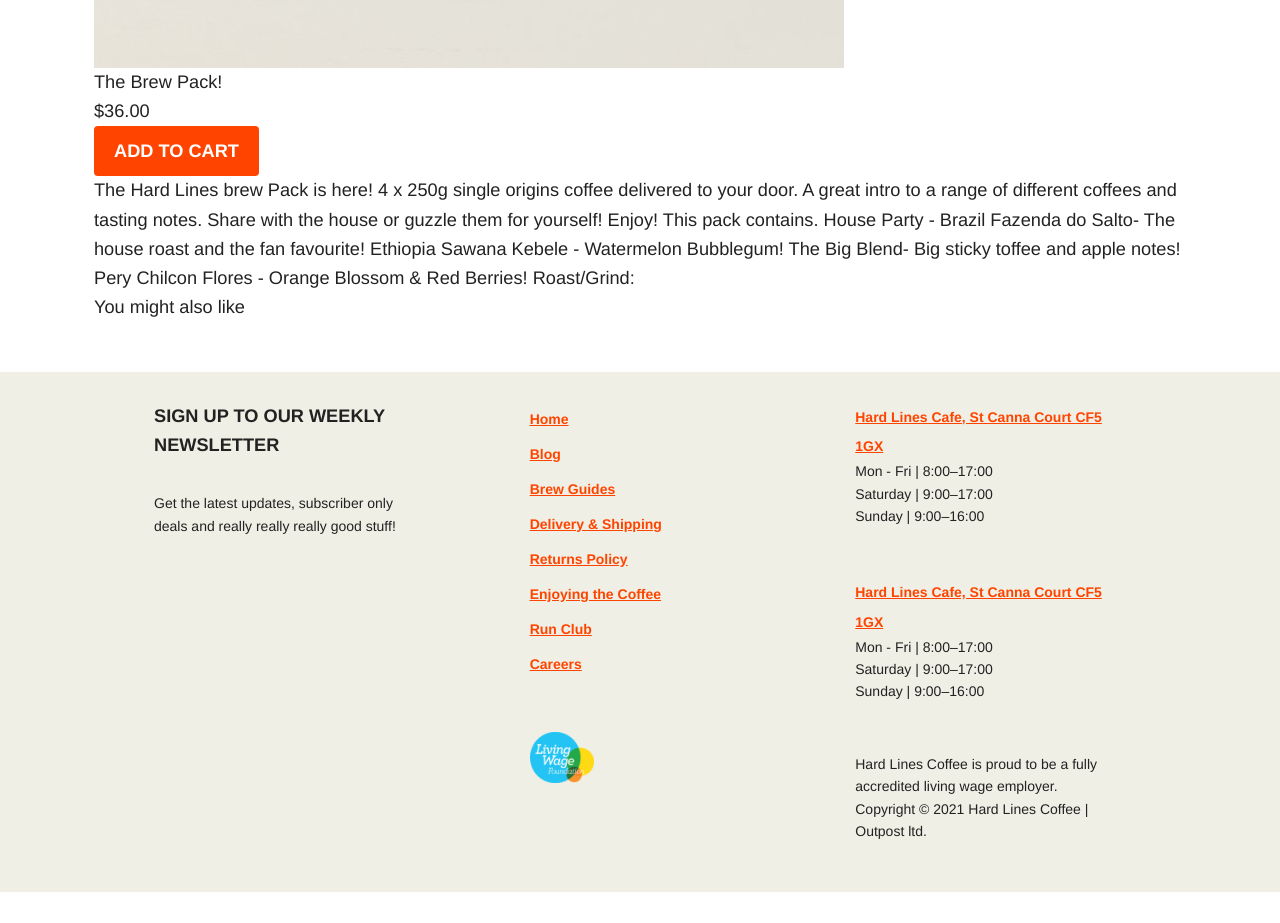
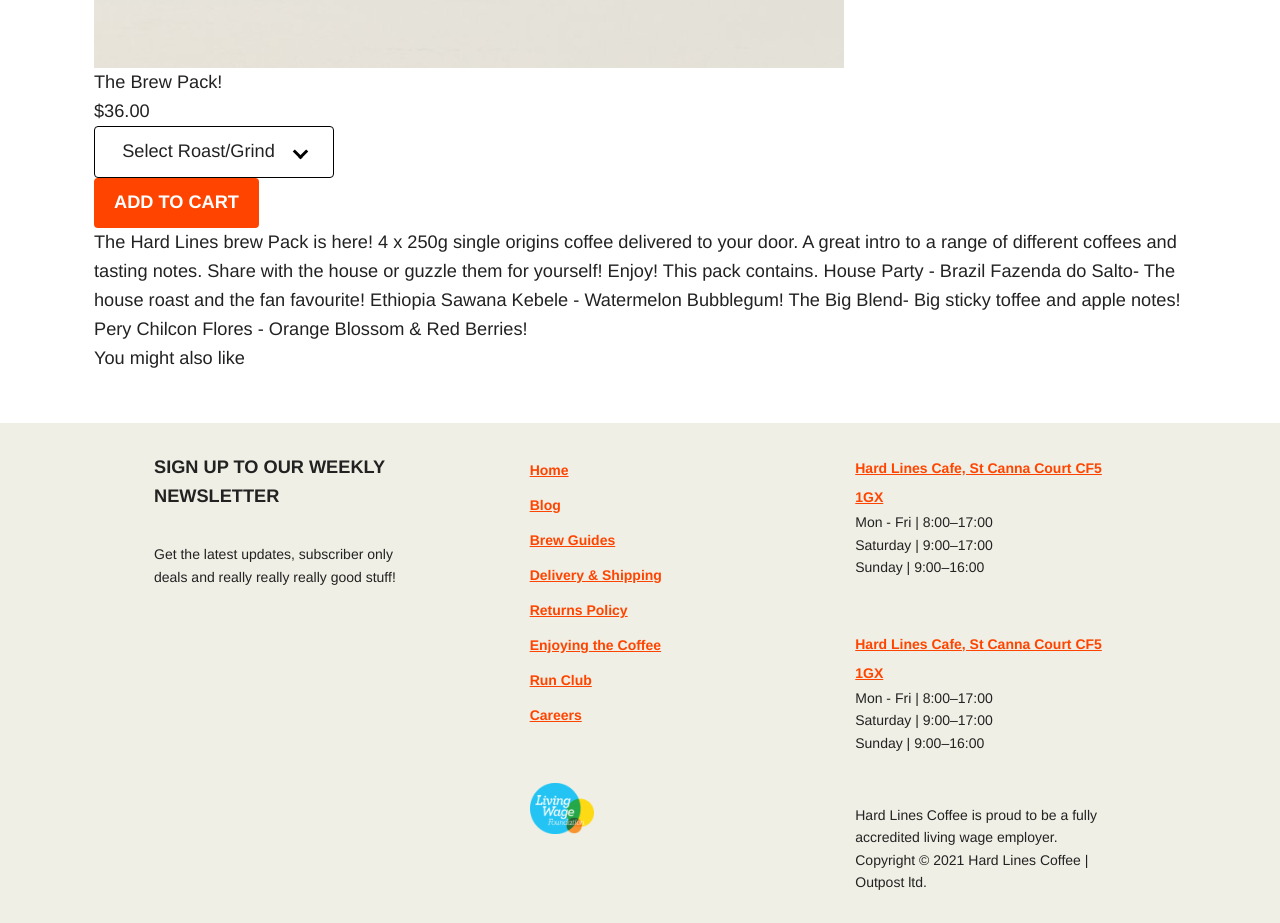
Before and after one commit to jackbranthwaite/hard-lines-clone, a Nuxt app: page /coffee/1 in a window 1280 px wide. Shown: the part 1060-1983 px from the top of the page. Before the commit the page ends 1952 px from the top, so only its background shows below. Built offline with nearby package versions, Linux system fonts and the light colour scheme.

Commit message:
Dropdown/Button creation

```diff
--- /dev/null
+++ b/src/components/grind-dropdown/GrindDropdown.vue
@@ -0,0 +1,91 @@
+<template>
+  <div class="grind-dropdown_container">
+    <div class="grind-dropdown_title_container">
+      <button class="grind-dropdown_title_button" @click="openDropdown">
+        <p class="grind-dropdown_title_text">{{ title }}</p>
+        <i class="arrow" :class="open ? 'up' : 'down'"></i>
+      </button>
+    </div>
+    <div v-if="open" class="grind-dropdown_content_container">
+      <ul>
+        <li>Espresso/Whole Beans</li>
+        <li>Espresso/Espresso</li>
+        <li>Espresso/Stovetop</li>
+        <li>Filter/Whole Beans</li>
+        <li>Filter/V60</li>
+        <li>Filter/Aeropress</li>
+        <li>Filter/Cafeterie</li>
+      </ul>
+    </div>
+  </div>
+</template>
+
+<script>
+import { defineComponent, ref } from '@vue/composition-api'
+
+export default defineComponent({
+  props: {
+    title: {
+      type: String,
+      default: ''
+    }
+  },
+  setup() {
+    const open = ref(false)
+    const openDropdown = () => {
+      open.value = !open.value
+    }
+
+    return {
+      open,
+      openDropdown
+    }
+  }
+})
+</script>
+
+<style lang="scss" scoped>
+.grind-dropdown_container {
+  align-items: center;
+  border: 1px solid #000;
+  border-radius: 4px;
+  display: flex;
+  flex-direction: column;
+  justify-content: center;
+  min-height: 50px;
+  padding-bottom: 10px;
+  padding-left: 20px;
+  padding-right: 20px;
+  padding-top: 10px;
+  width: 240px;
+}
+.grind-dropdown_title_text {
+  padding-right: 20px;
+}
+.grind-dropdown_title_button {
+  align-items: center;
+  cursor: pointer;
+  display: flex;
+}
+.arrow {
+  border: solid #000;
+  border-width: 0 3px 3px 0;
+  display: inline-block;
+  padding: 4px;
+}
+.up {
+  transform: rotate(-135deg);
+}
+
+.down {
+  transform: rotate(45deg);
+}
+li {
+  border-radius: 4px;
+  cursor: pointer;
+  padding: 5px;
+  &:hover {
+    background-color: #f1f1f1;
+  }
+}
+</style>
--- a/src/pages/coffee/_id.vue
+++ b/src/pages/coffee/_id.vue
@@ -16,7 +16,7 @@
           <div class="product-page_product_title">The Brew Pack!</div>
           <div class="product-page_product_price">$36.00</div>
           <div class="product-page_product_grind-container">
-            <!-- Build a simple select field -->
+            <grind-dropdown title="Select Roast/Grind" />
           </div>
           <div class="product-page_product_amount-container">
             <!-- Build a simple select field -->
@@ -30,7 +30,6 @@
             Salto- The house roast and the fan favourite! Ethiopia Sawana Kebele
             - Watermelon Bubblegum! The Big Blend- Big sticky toffee and apple
             notes! Pery Chilcon Flores - Orange Blossom & Red Berries!
-            Roast/Grind:
           </div>
         </div>
       </div>
@@ -44,10 +43,15 @@
 <script>
 import { defineComponent, ref } from '@vue/composition-api'
 import ContentWrapper from '~/components/content-wrapper/ContentWrapper.vue'
+import GrindDropdown from '~/components/grind-dropdown/GrindDropdown.vue'
 import StyledButton from '~/components/styled-button/StyledButton.vue'
 
 export default defineComponent({
-  components: { ContentWrapper, StyledButton },
+  components: {
+    ContentWrapper,
+    StyledButton,
+    GrindDropdown
+  },
   setup() {
     const cart = ref(false)
     const addToCart = () => {
```
